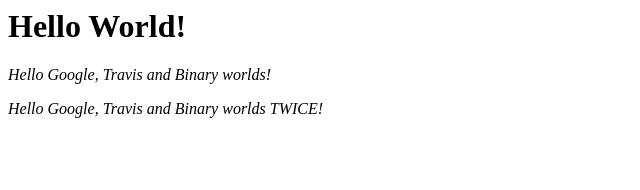
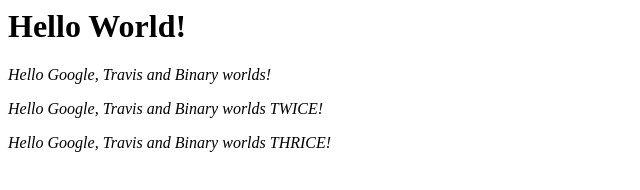
Before and after one commit to HenrikLindberg/WebProject, a plain HTML site: page page/index.html in a window 1280 px wide. Shown: the whole page, without its empty margins (0-640 px from the left). Drawn offline with Linux system fonts and the light colour scheme.

Commit message:
Update index.html

```diff
--- a/page/index.html
+++ b/page/index.html
@@ -6,5 +6,6 @@
       <h1> Hello World!</h1>
         <p><i>Hello Google, Travis and Binary worlds!</i></p>
         <p><i>Hello Google, Travis and Binary worlds TWICE!</i></p>
+               <p><i>Hello Google, Travis and Binary worlds THRICE!</i></p>
        </body>
      </html>
```
